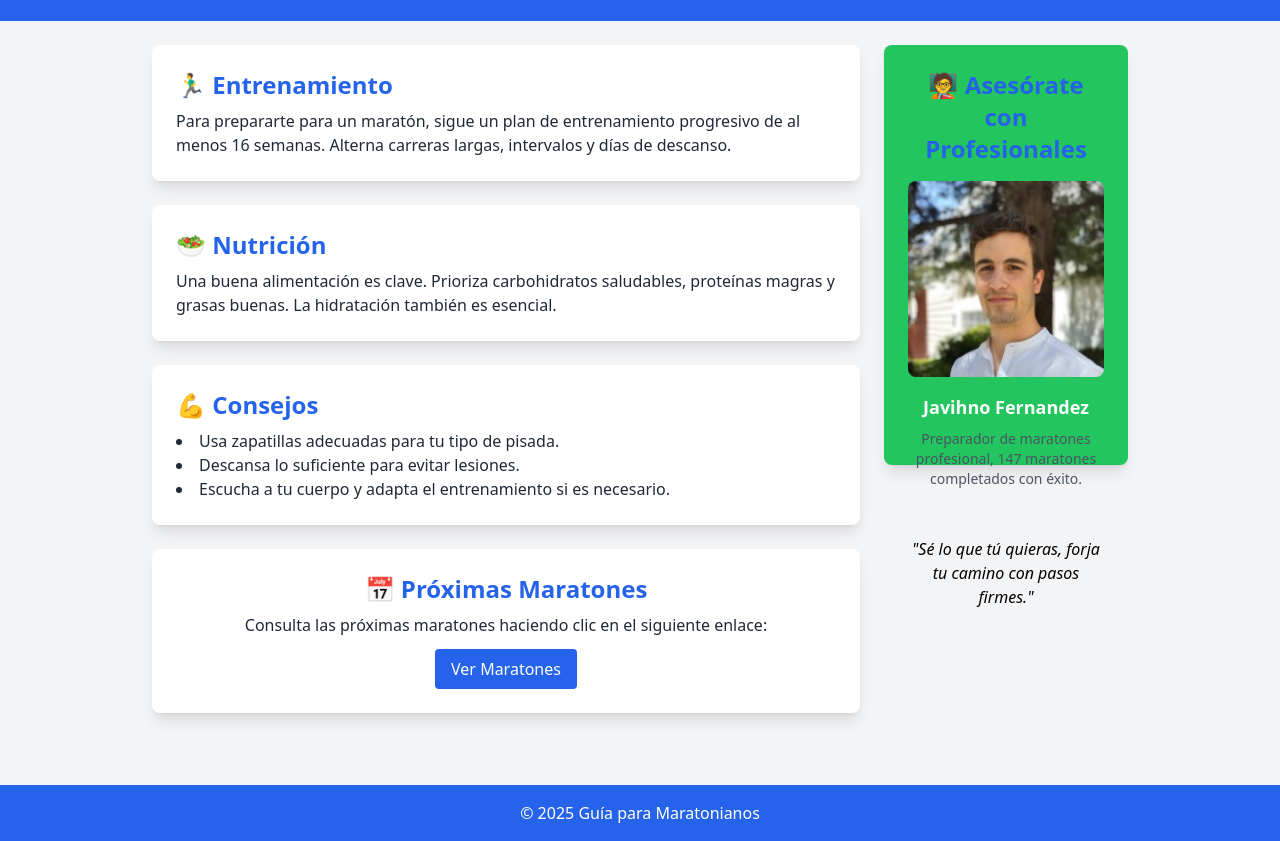
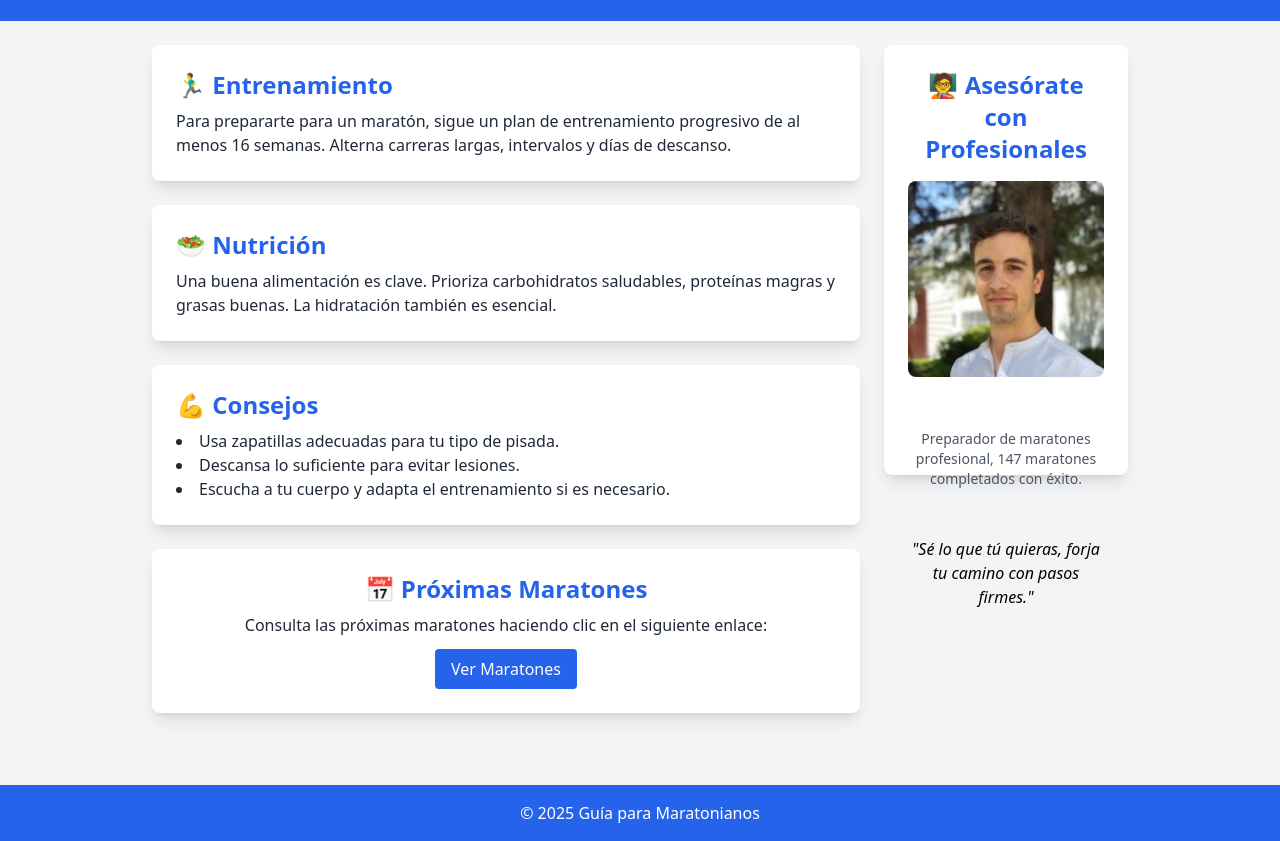
Before and after one commit to juanserranore/MaratonWeb, a plain HTML site: page index.html in a window 1280 px wide. Shown: the part 95-936 px from the top of the page. Drawn offline with nearby package versions, Linux system fonts and the light colour scheme.

Commit message:
Update index.html

```diff
--- a/index.html
+++ b/index.html
@@ -42,7 +42,7 @@
             </section>
         </div>
 
-            <aside class="w-1/4 bg-green-500 shadow-lg rounded-lg p-6 text-center text-white h-[420px]">
+            <aside class="w-1/4 bg-white shadow-lg rounded-lg p-6 text-center text-white h-[430px]">
             <h2 class="text-2xl font-semibold text-blue-600">🧑‍🏫 Asesórate con Profesionales</h2>
             <img src="img/javi.jpg" alt="Asesor profesional" class="mt-4 rounded-lg w-full">
             <p class="mt-4 font-semibold text-lg">Javihno Fernandez</p>
```
